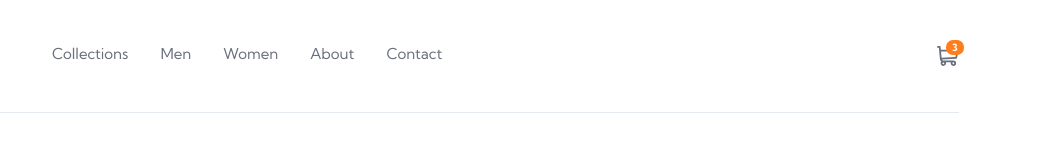
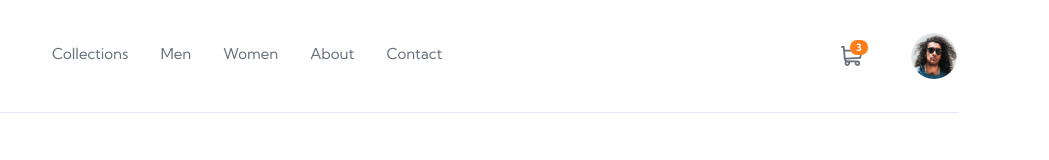
Before and after one commit to JaloliddinGofurov/eccommerce-product-page, a plain HTML site: page index.html in a window 1280 px wide. Shown: the full height of the page, 231-1280 px from the left. Drawn offline with Linux system fonts and the light colour scheme.

Commit message:
Add profile link

```diff
--- a/css/styles.css
+++ b/css/styles.css
@@ -192,7 +192,8 @@ select:-webkit-autofill:focus {
 }
 /* CART */
 .site-header__cart {
-
+  margin-right: 46px;
+  margin-left: 24px;
 }
 .site-header__cart-link {
   position: relative;
@@ -223,6 +224,22 @@ select:-webkit-autofill:focus {
   object-fit: contain;
 }
 
+.site-header__profile-link {
+  display: flex;
+  width: 50px;
+  height: 50px;
+  border-radius: 50%;
+  border: 2px solid transparent;
+  overflow: hidden;
+}
+.site-header__profile-link:hover {
+  border-color: var(--accsent-color);
+}
+.site-header__profile-avatar {
+  width: 50px;
+  height: 50px;
+}
+
 @media
 only screen and (-webkit-min-device-pixel-ratio: 2),
 only screen and (   min--moz-device-pixel-ratio: 2),
--- a/index.html
+++ b/index.html
@@ -34,6 +34,12 @@
        <svg class="site-header__cart-icon" width="22" height="20" fill="none" xmlns="http://www.w3.org/2000/svg"><path fill-rule="evenodd" clip-rule="evenodd" d="M3.863 3.641h17.062c.583 0 1.01.55.87 1.114l-1.822 7.283a.896.896 0 0 1-.817.677l-14.321.842c.256.598.849 1.01 1.53 1.01h10.008a2.72 2.72 0 0 1 2.717 2.716A2.72 2.72 0 0 1 16.373 20c-1.878 0-3.197-1.872-2.555-3.642H8.913C9.556 18.13 8.233 20 6.358 20 4.1 20 2.83 17.385 4.22 15.611c-.77-.61-1.218-1.508-1.29-2.336l-.98-10.909v.001c.072.796.169 1.876-.051-.575H.896A.896.896 0 0 1 .896 0h1.82c.465 0 .852.354.894.816l.253 2.825Zm1.57 13.642a.926.926 0 0 0 1.85 0 .926.926 0 0 0-1.85 0Zm10.94.925a.926.926 0 0 1 0-1.85.926.926 0 0 1 0 1.85Zm-11.78-6.432 13.801-.811 1.383-5.531H4.024l.57 6.342Z" fill="currentColor" aria-hidden="true"/></svg>
       </a>
      </div>
+
+     <div class="site-header__profile-wrapper">
+      <a class="site-header__profile-link" href="#">
+         <img class="site-header__profile-avatar" src="img/user.jpg" alt="user avatar" width="50" height="50" srcset="img/user.jpg 1px, img/user@2x.jpg 2x">
+      </a>
+     </div>
     </div>
     </div>
   </header>
```
